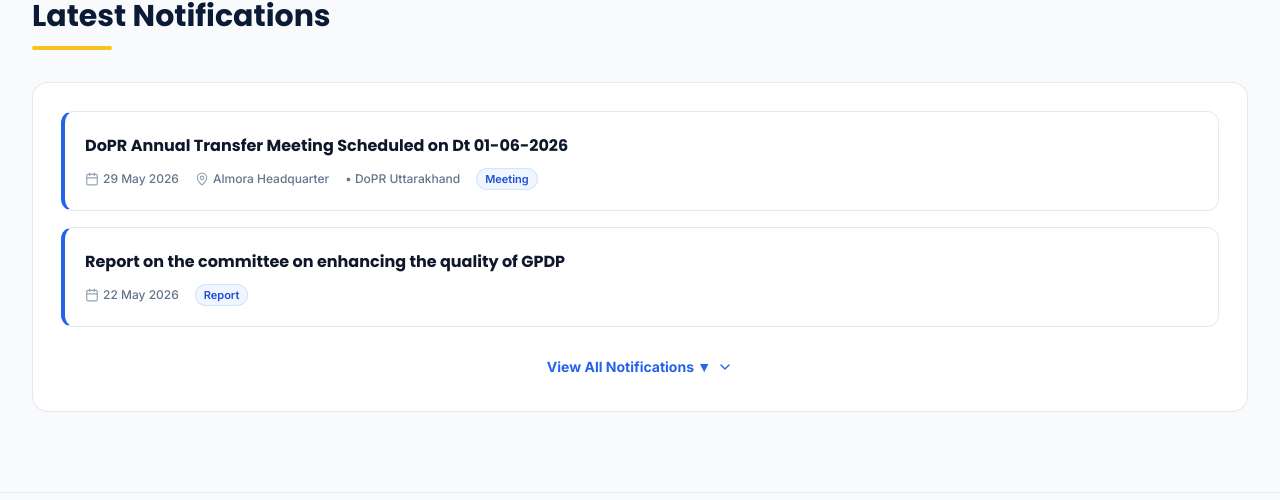
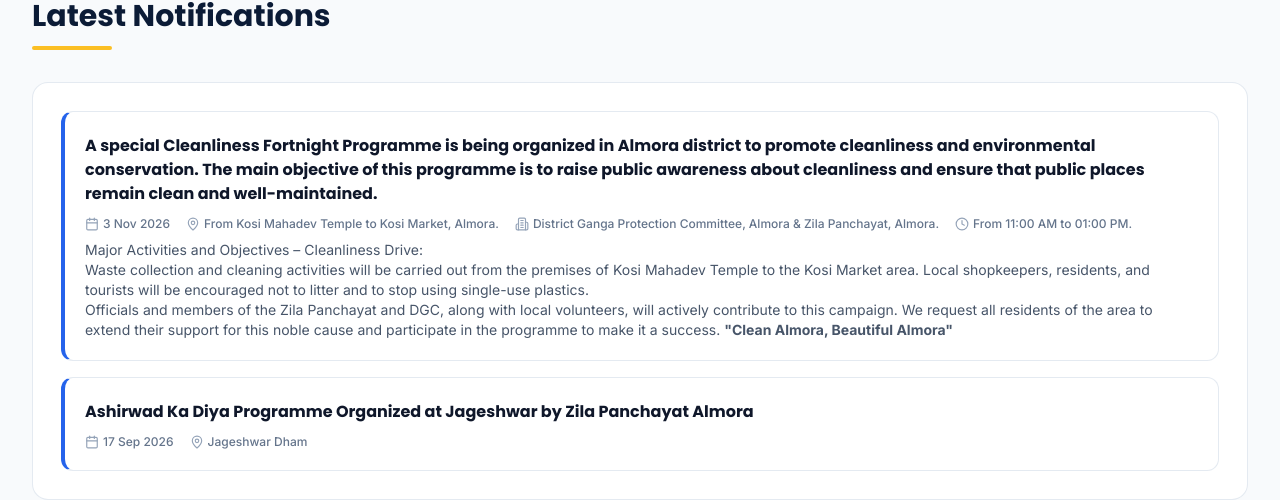
Before and after one commit to Manish363-dot/GOVERNMENT-PROJECT, a React (Vite) app in the folder frontend/: page / in a window 1280 px wide. Shown: the part 3238-3738 px from the top of the page. Built offline with nearby package versions, Linux system fonts and the light colour scheme; no server answers.

Commit message:
Notificatio update

```diff
--- a/frontend/src/landing-page/LatestNotificationsSection.tsx
+++ b/frontend/src/landing-page/LatestNotificationsSection.tsx
@@ -1,6 +1,6 @@
 import React, { useState } from 'react';
 import { useTranslation } from 'react-i18next';
-import { Calendar, MapPin, ChevronDown, ChevronUp } from 'lucide-react';
+import { Calendar, MapPin, ChevronDown, ChevronUp ,Clock ,Building2} from 'lucide-react';
 import { LATEST_UPDATES_DATA, NotificationUpdateItem } from './media/media.data';
 
 export const LatestNotificationsSection: React.FC = React.memo(() => {
@@ -39,9 +39,9 @@ export const LatestNotificationsSection: React.FC = React.memo(() => {
               const place = isHi ? (item.placeHi || item.placeEn) : (item.placeEn || item.placeHi);
               const department = isHi ? (item.departmentHi || item.departmentEn) : (item.departmentEn || item.departmentHi);
               const description = isHi ? (item.descriptionHi || item.descriptionEn) : (item.descriptionEn || item.descriptionHi);
-              const tag = isHi ? (item.tagHi || item.tagEn) : (item.tagEn || item.tagHi);
+              const time = isHi ? (item.timeHi || item.timeEn) : (item.timeEn || item.timeHi);
 
-              const hasMeta = Boolean(item.date || place || department || tag);
+              const hasMeta = Boolean(item.date || place || department || time);
 
               return (
                 <div
@@ -74,15 +74,18 @@ export const LatestNotificationsSection: React.FC = React.memo(() => {
 
                       {/* Department (if available) */}
                       {department && (
-                        <span className="font-medium text-slate-500">
-                          • {department}
+                        <span className="flex items-center gap-1 font-medium text-slate-500">
+                          <Building2 className="w-3.5 h-3.5 text-slate-400 shrink-0" />
+                          <span>{department}</span>
                         </span>
                       )}
 
-                      {/* Tag/Pill (if available) */}
-                      {tag && (
-                        <span className="px-2 py-0.5 rounded-full bg-blue-50 text-blue-700 text-[11px] font-semibold border border-blue-200/60">
-                          {tag}
+
+                      {/* time/Pill (if available) */}
+                      {time && (
+                        <span className="flex items-center gap-1 font-medium text-slate-500">
+                          <Clock className="w-3.5 h-3.5 text-slate-400 shrink-0" />
+                          <span>{time}</span>
                         </span>
                       )}
                     </div>
@@ -90,8 +93,8 @@ export const LatestNotificationsSection: React.FC = React.memo(() => {
 
                   {/* Description / Summary (if available) */}
                   {description && (
-                    <p className="text-xs sm:text-sm text-slate-600 mt-2 leading-relaxed">
-                      {description}
+                    <p className="text-xs sm:text-sm text-slate-600 mt-2 leading-relaxed whitespace-pre-line"
+                    dangerouslySetInnerHTML={{__html: description}}>
                     </p>
                   )}
                 </div>
--- a/frontend/src/landing-page/media/media.data.ts
+++ b/frontend/src/landing-page/media/media.data.ts
@@ -104,82 +104,38 @@ export interface NotificationUpdateItem {
   id: string;
   titleEn: string;
   titleHi?: string;
-  date?: string;          // optional: e.g. "29 May 2026"
-  placeEn?: string;       // optional: e.g. "Almora Headquarter"
-  placeHi?: string;       // optional: e.g. "अल्मोड़ा मुख्यालय"
-  departmentEn?: string;  // optional: e.g. "DoPR Uttarakhand"
-  departmentHi?: string;  // optional: e.g. "पंचायती राज विभाग"
-  descriptionEn?: string; // optional summary
-  descriptionHi?: string; // optional summary
-  tagEn?: string;         // optional: e.g. "Meeting", "Report", "Notice"
-  tagHi?: string;         // optional: e.g. "बैठक", "प्रतिवेदन", "सूचना"
+  date?: string;
+  placeEn?: string;
+  placeHi?: string;
+  departmentEn?: string;
+  departmentHi?: string;
+  descriptionEn?: string;
+  descriptionHi?: string;
+  timeEn?: string;
+  timeHi?: string;
 }
 
 export const LATEST_UPDATES_DATA: NotificationUpdateItem[] = [
   {
     id: 'update-1',
-    titleEn: 'DoPR Annual Transfer Meeting Scheduled on Dt 01-06-2026',
-    titleHi: 'पंचायती राज विभाग (DoPR) वार्षिक स्थानांतरण बैठक 01-06-2026 को निर्धारित',
-    date: '29 May 2026',
-    placeEn: 'Almora Headquarter',
-    placeHi: 'अल्मोड़ा मुख्यालय',
-    departmentEn: 'DoPR Uttarakhand',
-    departmentHi: 'पंचायती राज विभाग',
-    tagEn: 'Meeting',
-    tagHi: 'बैठक'
+    titleEn: 'A special Cleanliness Fortnight Programme is being organized in Almora district to promote cleanliness and environmental conservation. The main objective of this programme is to raise public awareness about cleanliness and ensure that public places remain clean and well-maintained.',
+    titleHi: 'अल्मोड़ा जिले में स्वच्छता और पर्यावरण संरक्षण को बढ़ावा देने के लिए एक विशेष स्वच्छता पखवाड़ा कार्यक्रम का आयोजन किया जा रहा है। इस कार्यक्रम का मुख्य उद्देश्य आम जनता को स्वच्छता के प्रति जागरूक करना और सार्वजनिक स्थलों को साफ-सुथरा बनाना है',
+    date: '3 Nov 2026',
+    placeEn: 'From Kosi Mahadev Temple to Kosi Market, Almora.',
+    placeHi: 'कोसी महादेव मंदिर से कोसी मार्केट, अल्मोड़ा तक',
+    departmentEn:'District Ganga Protection Committee, Almora & Zila Panchayat, Almora.',
+    departmentHi:'जिला गंगा सुरक्षा समिति अल्मोड़ा एवं जिला पंचायत अल्मोड़ा',
+    descriptionEn: 'Major Activities and Objectives – Cleanliness Drive: <br />Waste collection and cleaning activities will be carried out from the premises of Kosi Mahadev Temple to the Kosi Market area. Local shopkeepers, residents, and tourists will be encouraged not to litter and to stop using single-use plastics.<br/>Officials and members of the Zila Panchayat and DGC, along with local volunteers, will actively contribute to this campaign. We request all residents of the area to extend their support for this noble cause and participate in the programme to make it a success. <strong>"Clean Almora, Beautiful Almora"</strong>',
+    descriptionHi: 'प्रमुख गतिविधियां और उद्देश्य - सफाई अभियान: <br />कोसी महादेव मंदिर परिसर से लेकर कोसी बाजार क्षेत्र तक कचरा संग्रहण और साफ-सफाई की जाएगी। स्थानीय दुकानदारों, निवासियों और पर्यटकों को कूड़ा न फैलाने तथा सिंगल-यूज प्लास्टिक का उपयोग बंद करने के लिए प्रेरित किया जाएगा।<br/>जिला पंचायत और डीजीसी के पदाधिकारियों, सदस्यों और स्थानीय स्वयंसेवकों द्वारा इस अभियान में सक्रिय योगदान दिया जाएगा। आप सभी क्षेत्रवासियों से अनुरोध है कि इस पुनीत कार्य में अपना सहयोग दें और कार्यक्रम में शामिल होकर इसे सफल बनाएं। <strong> "स्वच्छ अल्मोड़ा, सुंदर अल्मोड़ा"</strong>',
+    timeEn : 'From 11:00 AM to 01:00 PM.',
+    timeHi : 'सुबह 11:00 बजे से दोपहर 01:00 बजे तक',
   },
   {
     id: 'update-2',
-    titleEn: 'Report on the committee on enhancing the quality of GPDP',
-    titleHi: 'ग्राम पंचायत विकास योजना (GPDP) की गुणवत्ता संवर्धन समिति का प्रतिवेदन',
-    date: '22 May 2026',
-    tagEn: 'Report',
-    tagHi: 'प्रतिवेदन'
-  },
-  {
-    id: 'update-3',
-    titleEn: 'Action Ordered Against Littering to Protect Kosi and Ramganga Rivers',
-    titleHi: 'कोसी और रामगंगा नदियों की सुरक्षा के लिए कूड़ा फैलाने वालों पर कार्रवाई के निर्देश',
-    date: '10 Feb 2026',
-    placeEn: 'River Catchment Zones',
-    placeHi: 'नदी तटीय क्षेत्र',
-    tagEn: 'Order',
-    tagHi: 'आदेश',
-    descriptionEn: 'Almora District Administration issued strict guidelines and notice protocol against dumping of waste in natural water bodies.',
-    descriptionHi: 'प्राकृतिक जल स्रोतों और नदी किनारों पर कचरा फेंकने वालों के विरुद्ध नोटिस व दंडात्मक चालान के सख्त निर्देश।'
-  },
-  {
-    id: 'update-4',
-    titleEn: 'Zero-Tolerance Enforcement on Single-Use Plastic in Commercial Markets',
-    titleHi: 'व्यावसायिक बाजारों में सिंगल-यूज़ प्लास्टिक पर पूर्ण प्रतिबंध एवं सघन चेकिंग अभियान',
-    placeEn: 'All Market Areas, Almora',
-    placeHi: 'समस्त बाजार क्षेत्र, अल्मोड़ा',
-    tagEn: 'Compliance',
-    tagHi: 'निगरानी अभियान'
-  },
-  {
-    id: 'update-5',
-    titleEn: 'Public Advisory on Segregation of Wet and Dry Household Waste at Source',
-    titleHi: 'घरों में गीले व सूखे कचरे के प्राथमिक पृथक्करण हेतु सार्वजनिक परामर्श',
-    tagEn: 'Public Advisory',
-    tagHi: 'जन परामर्श'
-  },
-  {
-    id: 'update-6',
     titleEn: 'Ashirwad Ka Diya Programme Organized at Jageshwar by Zila Panchayat Almora',
     titleHi: 'जिला पंचायत अल्मोड़ा द्वारा जागेश्वर में आशीर्वाद का दीया कार्यक्रम आयोजित',
     date: '17 Sep 2026',
     placeEn: 'Jageshwar Dham',
     placeHi: 'जागेश्वर धाम',
-    tagEn: 'Programme',
-    tagHi: 'कार्यक्रम'
-  },
-  {
-    id: 'update-7',
-    titleEn: 'Door-to-Door GPS Waste Collection Vehicle Timetable & Fleet Roster Published',
-    titleHi: 'डोर-टू-डोर जीपीएस कचरा संग्रहण वाहनों की समय सारणी एवं रूट रोस्टर प्रकाशित',
-    date: '14 Sep 2026',
-    departmentEn: 'Solid Waste Management Cell',
-    departmentHi: 'ठोस अपशिष्ट प्रबंधन प्रकोष्ठ'
   }
 ];
```
